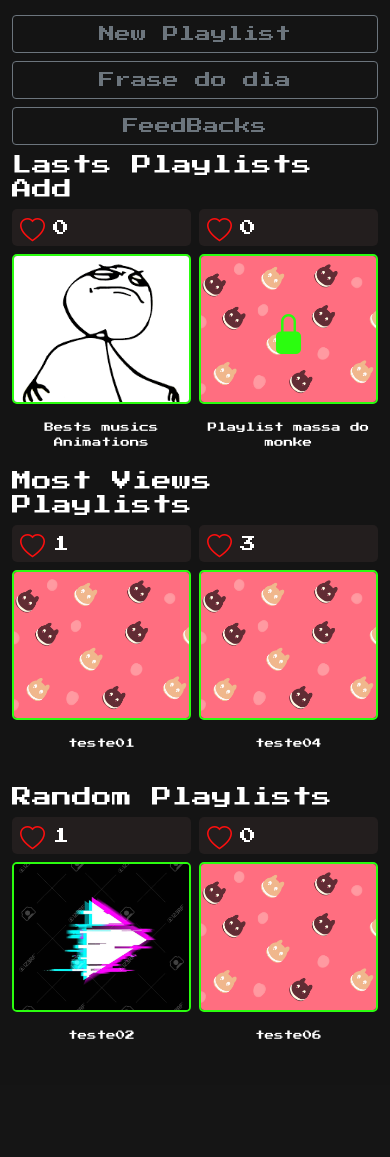
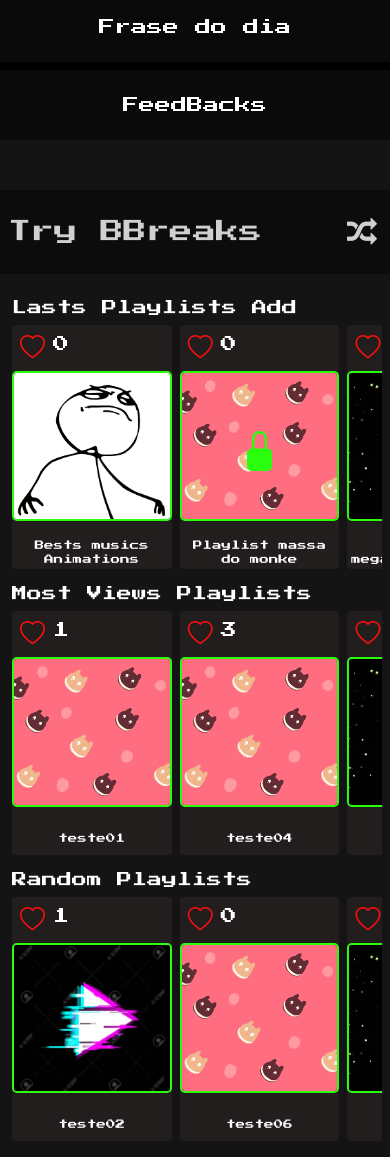
Before and after one commit to Rharan-Ru/trybe-breaks, a Django app: page / in a window 390 px wide. Shown: the part 436-1593 px from the top of the page. Before the commit the page ends 1475 px from the top, so only its background shows below. Run offline with Django 4.2, Linux system fonts and the light colour scheme; data comes from the database, SQL or seed files in the repository; both versions use the stored data as it was after the commit; some libraries are stand-ins or nearby versions.

Commit message:
Change playlist template, create html page to create a new playlist

```diff
--- a/music/templates/music/playlists.html
+++ b/music/templates/music/playlists.html
@@ -4,15 +4,11 @@
 {% block content %}
 <link rel="stylesheet" href="{% static 'css/playlist_style.css' %}">
 
-<header id="header">
-    <h3 class="m-0 p-2">Try BBreaks</h3>
-</header>
-
-<main id="main" class="container-fluid row g-2 p-2 m-0">
+<main id="main" class="container-fluid row m-0 p-0">
     <!-- Modal -->
     <div class="modal fade" id="pass-modal" tabindex="-1" aria-labelledby="exampleModalLabel" aria-hidden="true">
         <div class="modal-dialog">
-            <div class="modal-content bg-dark">
+            <div class="modal-content">
                 <div class="modal-header">
                     <h5 class="modal-title text-white" id="exampleModalLabel">Password</h5>
                     <button type="button" class="btn-close bg-danger" data-bs-dismiss="modal"
@@ -35,77 +31,26 @@
         </div>
     </div>
 
-    <aside id="mySidenav" class="sidenav p-2">
-        <div class="navbar-logo-container">
-            <p>Try BBreaks</p>
-            <a class="hover-green" id="close-navbar" onclick="closePlaylistForm()"><i class="fa fa-close"></i></a>
-        </div>
-        <nav id="form-wrapper">
-            <form id="playlist-form" class="mt-5" method="post" enctype="multipart/form-data">
-                {% csrf_token %}
-                <div class="mb-3">
-                    <label for="InputTitle" class="form-label">Title</label>
-                    <input name="title" type="text" class="form-control" id="InputTitle" required>
-                </div>
-                <div class="mb-3">
-                    <label for="authorInput" class="form-label">Author</label>
-                    <input name="author" type="text" class="form-control" id="authorInput" required>
-                </div>
-                <div class="mb-1">
-                    <label for="visibility-select" class="form-label">Playlist visibility</label>
-                    <select name="playlist-priv" id="visibility-select" class="form-select"
-                        aria-label="Paylist visibility" onchange="disableEnablePassInput()">
-                        <option value="0">Public</option>
-                        <option value="1">Private</option>
-                    </select>
-                    <div id="pass-wrapper" class="mt-1">
-                        <input name="playlist-password" type="password" class="form-control" disabled="true"
-                            id="playlist-pass" required="false" placeholder="Password">
-                        <a class="hover-green" onclick="seeHidePass()">
-                            <i id="pass-icon" class="bi bi-eye-slash-fill"></i>
-                        </a>
-                    </div>
-                </div>
-                <div class="mb-3">
-                    <label for="formFile" class="form-label">Playlist Thumb<i
-                            class="bi bi-camera-fill p-2 hover-green"></i></label>
-                    <input name=" image" class="form-control" type="file" accept="image/*" required="true"
-                        id="formFile">
-                </div>
-                <div class="input-group mb-3">
-                    <label for="link-input" class="form-label col-12">Youtube Links</label>
-                    <input id="link-input" type="text" class="form-control" placeholder="add a link..."
-                        aria-label="Add a link" required="true">
-                    <div class="input-group-append">
-                        <button class="btn btn-outline-info" id="enter" type="button">Add</button>
-                    </div>
-                    <div class="col-12" id="links-container">
-                        <ul name="music-links" class="list-group">
-                        </ul>
-                    </div>
-                </div>
-                <p id="form-errors"></p>
-                <button type="submit" class="btn btn-success">Submit</button>
-            </form>
-        </nav>
-    </aside>
-
-    <aside class="col-12 col-md-4 col-lg-3" id="perfil-container">
+    <aside class="col-12 col-md-5 col-lg-3" id="perfil-container">
         <div class="sticky-top" id="menu-wrapper">
             <div class="" style="width: 100%;">
                 <img class="img-fluid" id="avatar"
                     src="https://files.sunoresearch.com.br/n/uploads/2022/01/twitter-nft-bored-ape-nova-post.jpg">
             </div>
-            <div class="d-grid gap-2 mt-3" id="features">
-                <button type="button" class="btn btn-outline-secondary" onclick="openPlaylistForm()">New
+            <div class="d-grid gap-2" id="features">
+                <button type="button" class="btn" onclick="openPlaylistForm()">New
                     Playlist</button>
-                <button type="button" class="btn btn-outline-secondary">Frase do dia</button>
-                <button type="button" class="btn btn-outline-secondary">FeedBacks</button>
+                <button type="button" class="btn">Frase do dia</button>
+                <button type="button" class="btn">FeedBacks</button>
             </div>
         </div>
     </aside>
 
-    <article class="col-12 col-md-8 col-lg-9 article">
+    <article class="col-12 col-md-7 col-lg-9 article">
+        <header class="sticky-top" id="header">
+            <h3 class="m-0 p-2">Try BBreaks</h3>
+            <button class="btn text-white random-playlist"><i class="fa fa-random"></i></button>
+        </header>
         <h5 class="text-white">Lasts Playlists Add</h2>
             <div class="playlists-container row gx-2">
                 {% for playlist in playlists %}
@@ -194,7 +139,7 @@
                 {% endfor %}
             </div>
 
-        <h5 class="text-white">Random Playlists</h5>
+            <h5 class="text-white">Random Playlists</h5>
             <div class="playlists-container row gx-2">
                 {% for playlist in random_playlists %}
                 <div class="col-6 col-md-4 col-lg-2 card-playlist mb-3">
@@ -244,28 +189,6 @@
 {% block javascript %}
 <script src="{% static 'js/playlist.js' %}"></script>
 <script>
-    $("#playlist-form").submit(function (e) {
-        e.preventDefault();
-        let data = new FormData($('#playlist-form').get(0));
-
-        $.ajax({
-            type: 'POST',
-            url: "{% url 'playlist-view' %}",
-            data: data,
-            processData: false,
-            contentType: false,
-            success: function (response) {
-                $("#playlist-form").trigger('reset');
-                window.location = '';
-            },
-            error: function (response) {
-                let errorForm = response.responseJSON.msg;
-                let showErrors = document.getElementById("form-errors");
-                showErrors.innerText = errorForm;
-            }
-        })
-    })
-
     $("#enter-playlist-form").submit(function (e) {
         e.preventDefault();
         let data = new FormData($('#enter-playlist-form').get(0));
--- a/static/css/playlist_style.css
+++ b/static/css/playlist_style.css
@@ -23,14 +23,40 @@ body {
     color: var(--special-green);
 }
 
+/* My modal */
+#pass-modal .modal-content {
+    background-color: rgb(10, 10, 10);
+    border-radius: 0;
+    width: 600px;
+}
+
 #header {
+    display: flex;
+    opacity: .8;
+    justify-content: space-between;
+    align-items: center;
     color: white;
     background-color: rgb(10, 10, 10);
     margin-bottom: 25px;
+    margin-left: -12px;
+    margin-right: -12px;
+    height: 10vh;
+}
+
+#header .btn i {
+    font-size: 30px;
+    transition: 0s;
+}
+
+#header .btn i:hover {
+    color: var(--special-green);
+    transition: all ease .7s;
 }
 
 #perfil-container {
     z-index: 1;
+    padding: 0;
+    background-color: black;
 }
 
 #perfil-container #menu-wrapper #avatar {
@@ -38,8 +64,29 @@ body {
     object-position: center;
     min-height: 350px;
     max-height: 400px;
-    border-radius: 15px;
     width: 100%;
+}
+
+#perfil-container .btn {
+    width: 100%;
+    height: 70px;
+    background-color: rgb(10, 10, 10);
+    color: white;
+    border-radius: 0;
+}
+
+#perfil-container .btn:hover {
+    width: 100%;
+    height: 70px;
+    background-color: rgb(230, 230, 230);
+    color: black;
+}
+
+#perfil-container .btn:focus {
+    width: 100%;
+    height: 70px;
+    background-color: rgb(230, 230, 230);
+    color: black;
 }
 
 .playlist-thumb {
@@ -57,8 +104,8 @@ body {
 }
 
 .card {
-    background-color: transparent;
-    height: auto;
+    background-color: rgb(35, 30, 30);
+    height: 100%;
 }
 
 .card:hover .playlist-thumb {
@@ -240,7 +174,6 @@ nav {
 }
 
 .playlist-items-container {
-    background-color: rgb(35, 30, 30);
     border-radius: 5px;
     margin-bottom: 8px;
     display: flex;
@@ -271,9 +204,9 @@ nav {
     color: white;
 }
 
-@media screen and (max-width: 360px) {
+@media screen and (max-width: 420px) {
     .card-playlist {
-        width: 160px;
+        width: 43vw;
     }
 
     .article {
--- a/static/js/playlist.js
+++ b/static/js/playlist.js
@@ -1,111 +1,3 @@
-/* Set the width of the side navigation to 250px and the left margin of the page content to 250px and add a black background color to body */
-function openPlaylistForm() {
-    let mySide = document.getElementById("mySidenav");
-    document.getElementById("close-navbar").style.opacity = '100%';
-    let w = window.innerWidth;
-    if (w > 990) {
-        mySide.style.width = "25%";
-        mySide.style.visibility = "visible";
-        return;
-    } else if (w < 767) {
-        // Function to scroll playlists vertically
-        mySide.style.width = "100%";
-        mySide.style.visibility = "visible";
-        return;
-    }
-    mySide.style.width = "33.33333333%";
-    mySide.style.visibility = "visible";
-    return;
-};
-
-/* Set the width of the side navigation to 0 and the left margin of the page content to 0, and the background color of body to white */
-function closePlaylistForm() {
-    let mySide = document.getElementById("mySidenav");
-    document.getElementById("close-navbar").style.opacity = '0';
-    mySide.style.width = "0";
-    mySide.style.visibility = "hidden";
-    document.getElementById("main").style.marginLeft = "0";
-};
-
-let buttonLink = document.getElementById("enter");
-let inputLink = document.getElementById("link-input");
-let ulLinks = document.querySelector("ul");
-
-function createLinksElements() {
-    let divWraper = document.createElement("div");
-    divWraper.id = 'links-wrapper';
-
-    let li = document.createElement("li");
-    li.className = 'list-group-item mt-1';
-    li.textContent = inputLink.value;
-    li.style.width = "100%"
-
-    let inputWithValue = document.createElement("input");
-    inputWithValue.name = "links-list";
-    inputWithValue.value = inputLink.value;
-    inputWithValue.type = 'hidden';
-
-    let excludeBtn = document.createElement("a");
-    excludeBtn.className = 'exclude-link';
-    let excludeIcon = document.createElement("i");
-    excludeIcon.className = "fa fa-close hover-red";
-    excludeBtn.appendChild(excludeIcon);
-
-    li.appendChild(inputWithValue);
-    divWraper.appendChild(li);
-    divWraper.appendChild(excludeBtn);
-
-    ulLinks.appendChild(divWraper);
-}
-
-buttonLink.addEventListener("click", function () {
-    if (inputLink.value !== '') {
-        createLinksElements();
-        for (var i = 0; i < excludeLinks.length; i++) {
-            excludeLinks[i].addEventListener('click', deleteLink);
-        }
-        inputLink.value = '';
-    }
-    inputLink.required = false;
-})
-
-let excludeLinks = document.getElementsByClassName("exclude-link");
-
-function deleteLink(link) {
-    let target = link.target.parentElement;
-    let divWrapper = target.parentElement;
-    divWrapper.remove();
-}
-
-function disableEnablePassInput() {
-    let passInput = document.getElementById("playlist-pass");
-    let selectPublicPrivate = document.getElementById("visibility-select");
-    if (selectPublicPrivate.value == 0) {
-        passInput.disabled = true;
-        passInput.required = false;
-        passInput.style.opacity = '20%'
-        return;
-    }
-    passInput.disabled = false;
-    passInput.required = true;
-    passInput.style.opacity = '100%'
-    return;
-}
-
-function seeHidePass() {
-    let passInput = document.getElementById("playlist-pass");
-    let passIcon = document.getElementById("pass-icon");
-
-    if (passInput.type === 'text') {
-        passInput.type = 'password';
-        passIcon.className = 'bi bi-eye-slash-fill'
-        return;
-    }
-    passInput.type = 'text';
-    passIcon.className = 'bi bi-eye-fill';
-    return;
-}
-
 // add event listener to all playlists link to get slug
 let playlistSlugActive = '';
 let playlistsFocusSlug = document.getElementsByClassName("get-playlist-slug");
```
Also changed, not shown: other parts of static/css/playlist_style.css (+0 -113 lines), music/templates/music/create-playlist.html (added, +162 -0 lines), static/css/create_playlists.css (added, +112 -0 lines), db.sqlite3.
